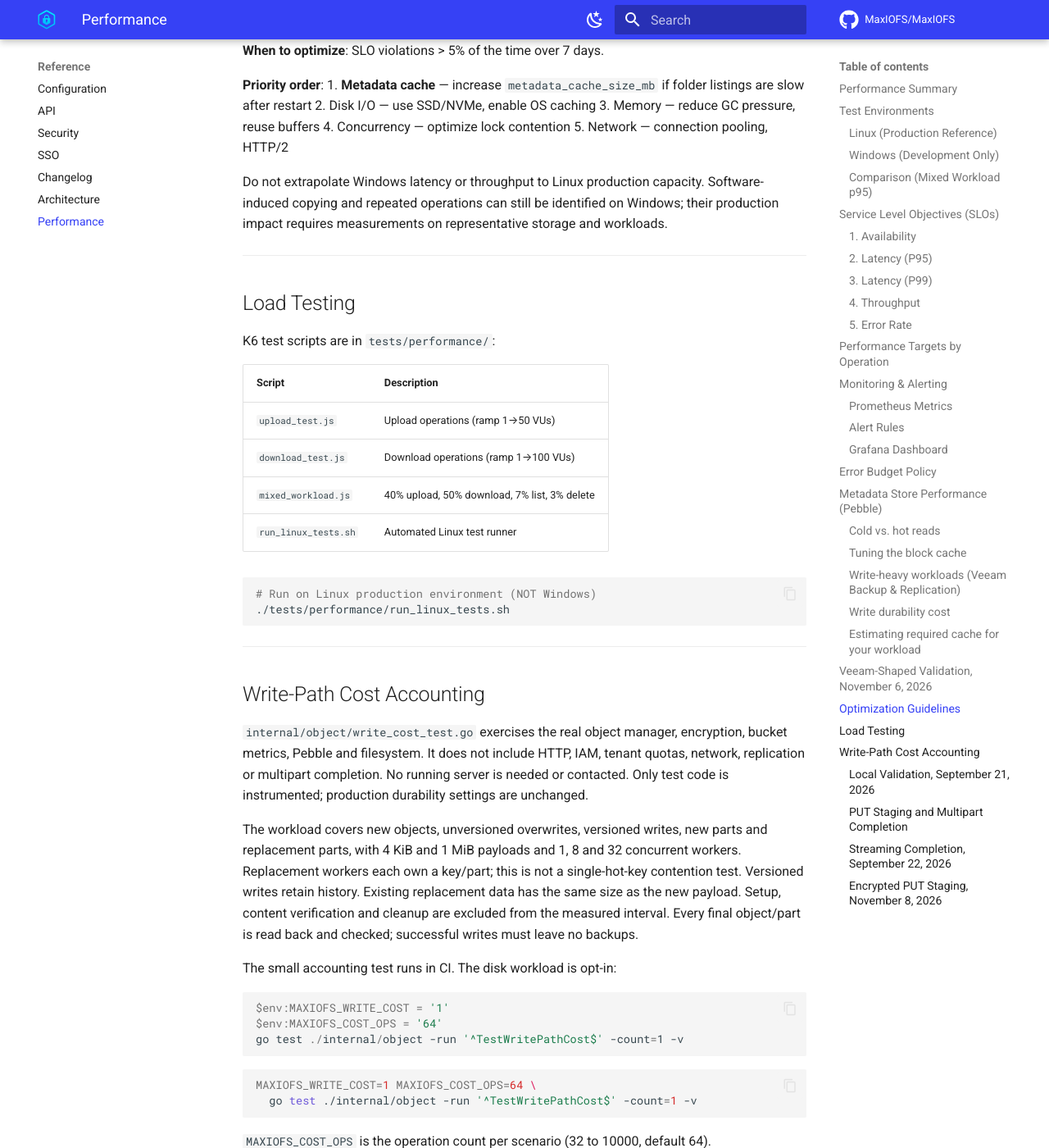
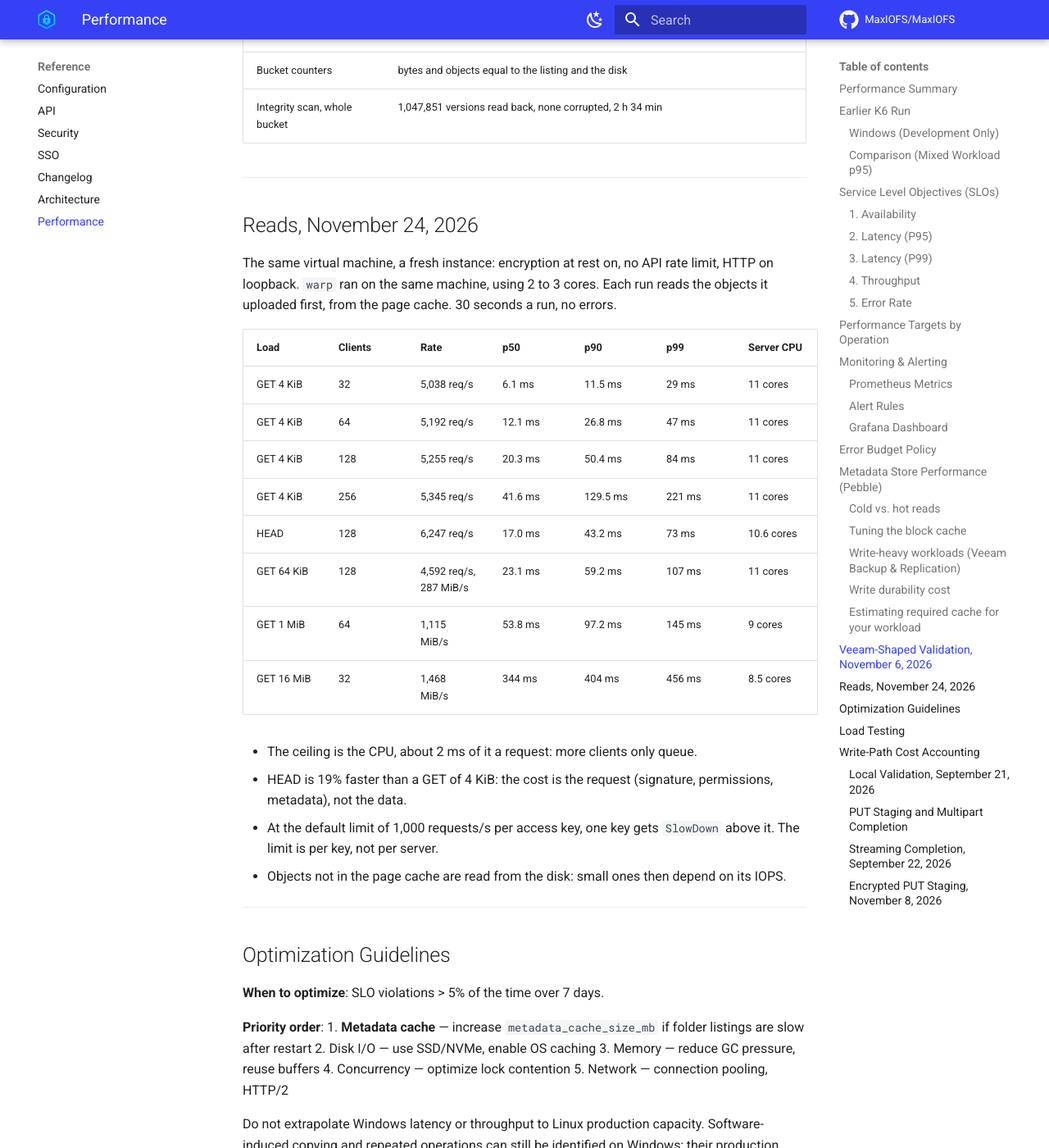
Before and after one commit to MaxIOFS/MaxIOFS, an MkDocs documentation site: the page built from docs/internals/performance.md, in a window 1280 px wide and 1400 px high, scrolled down 8995 px. Shown: the whole window at 82% size. Built offline with MkDocs 1.6.1 and Material for MkDocs 9.7.7, drawn with Linux system fonts in a browser that asks for light colours; comment, search, counter and statistics services are not loaded; some of the changed text lies outside the part shown.

Commit message:
Update performance bechmark

````diff
--- a/docs/internals/performance.md
+++ b/docs/internals/performance.md
@@ -2,7 +2,24 @@
 
 ## Performance Summary
 
-MaxIOFS demonstrates excellent performance on Linux production environments with sub-10ms latencies for all S3 operations under heavy concurrent load.
+One node on a virtual machine: 16 vCPU (Xeon E5-2699 v4), 62 GB RAM, SSD by Fibre Channel, encryption at rest on. No errors.
+
+| Load | Clients | Rate | p50 | p99 |
+|------|---------|------|-----|-----|
+| GET 4 KiB | 128 | 5,255 req/s | 20 ms | 84 ms |
+| HEAD | 128 | 6,247 req/s | 17 ms | 73 ms |
+| GET 1 MiB | 64 | 1,115 MiB/s | 54 ms | 145 ms |
+| GET 16 MiB | 32 | 1,468 MiB/s | 344 ms | 456 ms |
+| PUT 64 KB, Object Lock | 64 | 667 req/s | 54 ms | 365 ms |
+| PUT 4 MB, Object Lock | 64 | 594 MB/s | 362 ms | 724 ms |
+
+Reads are bound by CPU, not the disk: a physical server or faster cores raise them. Reads: [November 24, 2026](#reads-november-24-2026). Writes: [November 6, 2026](#veeam-shaped-validation-november-6-2026).
+
+---
+
+## Earlier K6 Run
+
+An earlier version on a physical server: Debian, 80 CPU cores, 125 GB RAM, SSD/NVMe. K6, 100 virtual users, 100,000+ operations, no error.
 
 | Operation | p50 | p95 | p99 | Throughput |
 |-----------|-----|-----|-----|------------|
@@ -10,21 +27,6 @@ MaxIOFS demonstrates excellent performance on Linux production environments with
 | **Download** | 3 ms | 7–13 ms | 10–23 ms | 172 MB/s |
 | **List** | 13 ms | 28 ms | 34 ms | — |
 | **Delete** | 4 ms | 7 ms | 9 ms | — |
-
-> Baseline: Debian Linux, 80 CPU cores, 125GB RAM, SSD/NVMe. Tested with K6 load testing (100,000+ operations, 100 concurrent VUs, 100% success rate).
-
----
-
-## Test Environments
-
-### Linux (Production Reference)
-
-```
-Platform:  Debian 6.1 (kernel 6.1.0-41-amd64)
-CPU:       80 cores
-Memory:    125 GB
-Disk:      SSD/NVMe
-```
 
 ### Windows (Development Only)
 
@@ -82,7 +84,7 @@ sum(increase(maxiofs_http_requests_total{status!~"5.."}[30d]))
 
 | Target | Measurement | Baseline |
 |--------|-------------|----------|
-| **> 1,000 req/s** sustained | Rolling 5-minute window | 1,500–2,000 req/s achieved |
+| **> 1,000 req/s** sustained | Rolling 5-minute window | 5,255 GET/s on one node ([Reads](#reads-november-24-2026)) |
 
 ### 5. Error Rate
 
@@ -242,7 +244,7 @@ For 10 such buckets:
 
 ## Veeam-Shaped Validation, November 6, 2026
 
-One standalone node: Debian 13, 16 vCPU Xeon E5-2699 v4, 62 GB RAM, ext4 on LVM over a Unity SSD pool by FC. One Object Lock bucket, COMPLIANCE retention on every object, encryption at rest, 64 connections, one access key at the default limit of 1,000 requests/s. The disk alone: 890 MB/s write, 1,576 MB/s read, 559 fsync/s.
+One standalone node, a virtual machine: Debian 13, 16 vCPU Xeon E5-2699 v4, 62 GB RAM, ext4 on LVM over a Unity SSD pool by FC. One Object Lock bucket, COMPLIANCE retention on every object, encryption at rest, 64 connections, one access key at the default limit of 1,000 requests/s. The disk alone: 890 MB/s write, 1,576 MB/s read, 559 fsync/s.
 
 | Load | Objects | Rate | PUT p50 | PUT p99 | Errors |
 |------|---------|------|---------|---------|--------|
@@ -273,6 +275,28 @@ A real Veeam Backup & Replication 13 over HTTPS, immutability on, to a new Objec
 | Immutability | every data block under COMPLIANCE, the date Veeam asked |
 | Bucket counters | bytes and objects equal to the listing and the disk |
 | Integrity scan, whole bucket | 1,047,851 versions read back, none corrupted, 2 h 34 min |
+
+---
+
+## Reads, November 24, 2026
+
+The same virtual machine, a fresh instance: encryption at rest on, no API rate limit, HTTP on loopback. `warp` ran on the same machine, using 2 to 3 cores. Each run reads the objects it uploaded first, from the page cache. 30 seconds a run, no errors.
+
+| Load | Clients | Rate | p50 | p90 | p99 | Server CPU |
+|------|---------|------|-----|-----|-----|------------|
+| GET 4 KiB | 32 | 5,038 req/s | 6.1 ms | 11.5 ms | 29 ms | 11 cores |
+| GET 4 KiB | 64 | 5,192 req/s | 12.1 ms | 26.8 ms | 47 ms | 11 cores |
+| GET 4 KiB | 128 | 5,255 req/s | 20.3 ms | 50.4 ms | 84 ms | 11 cores |
+| GET 4 KiB | 256 | 5,345 req/s | 41.6 ms | 129.5 ms | 221 ms | 11 cores |
+| HEAD | 128 | 6,247 req/s | 17.0 ms | 43.2 ms | 73 ms | 10.6 cores |
+| GET 64 KiB | 128 | 4,592 req/s, 287 MiB/s | 23.1 ms | 59.2 ms | 107 ms | 11 cores |
+| GET 1 MiB | 64 | 1,115 MiB/s | 53.8 ms | 97.2 ms | 145 ms | 9 cores |
+| GET 16 MiB | 32 | 1,468 MiB/s | 344 ms | 404 ms | 456 ms | 8.5 cores |
+
+- The ceiling is the CPU, about 2 ms of it a request: more clients only queue.
+- HEAD is 19% faster than a GET of 4 KiB: the cost is the request (signature, permissions, metadata), not the data.
+- At the default limit of 1,000 requests/s per access key, one key gets `SlowDown` above it. The limit is per key, not per server.
+- Objects not in the page cache are read from the disk: small ones then depend on its IOPS.
 
 ---
 
````
Also changed, not shown: README.md (+11 -6 lines).
